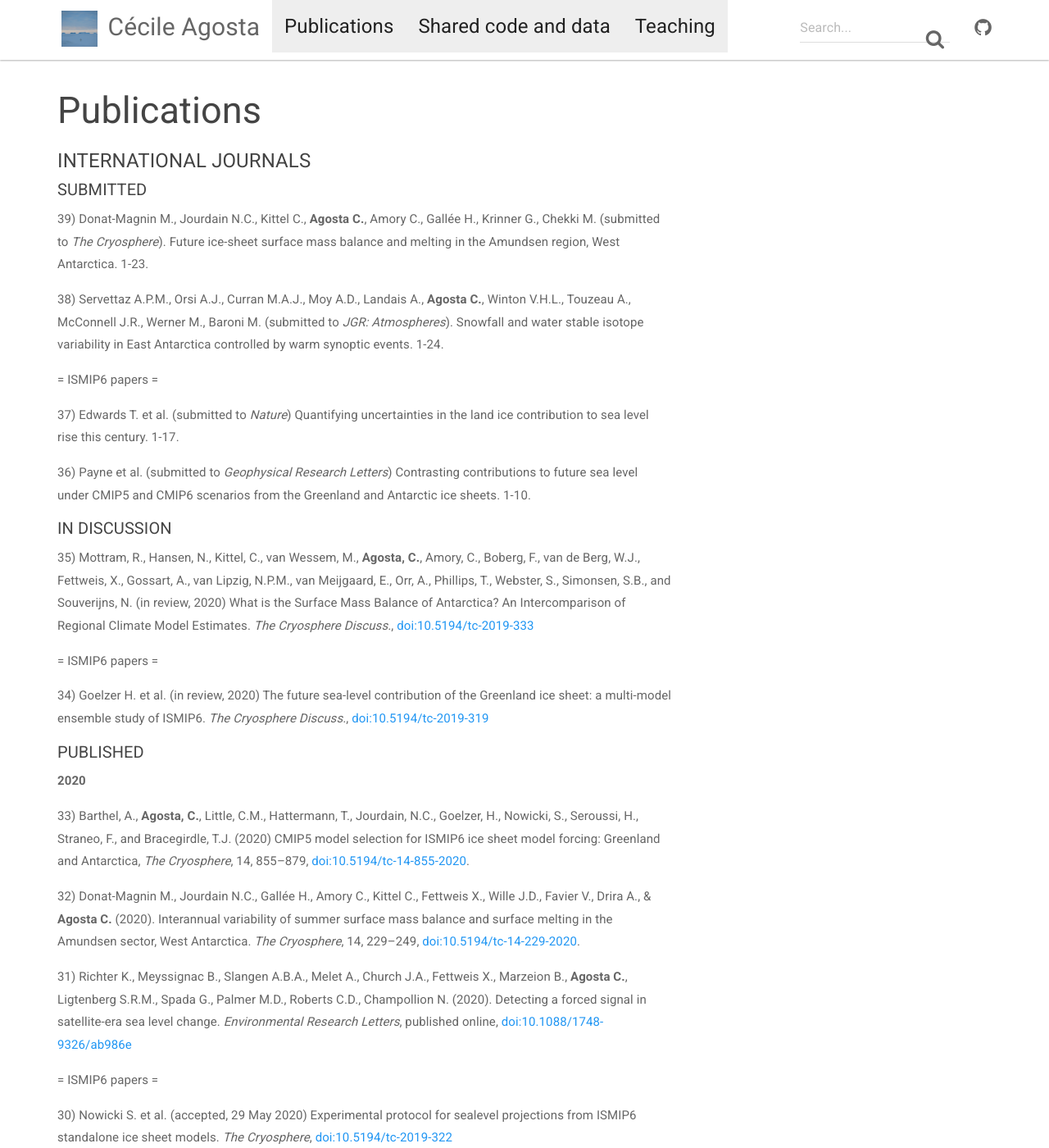
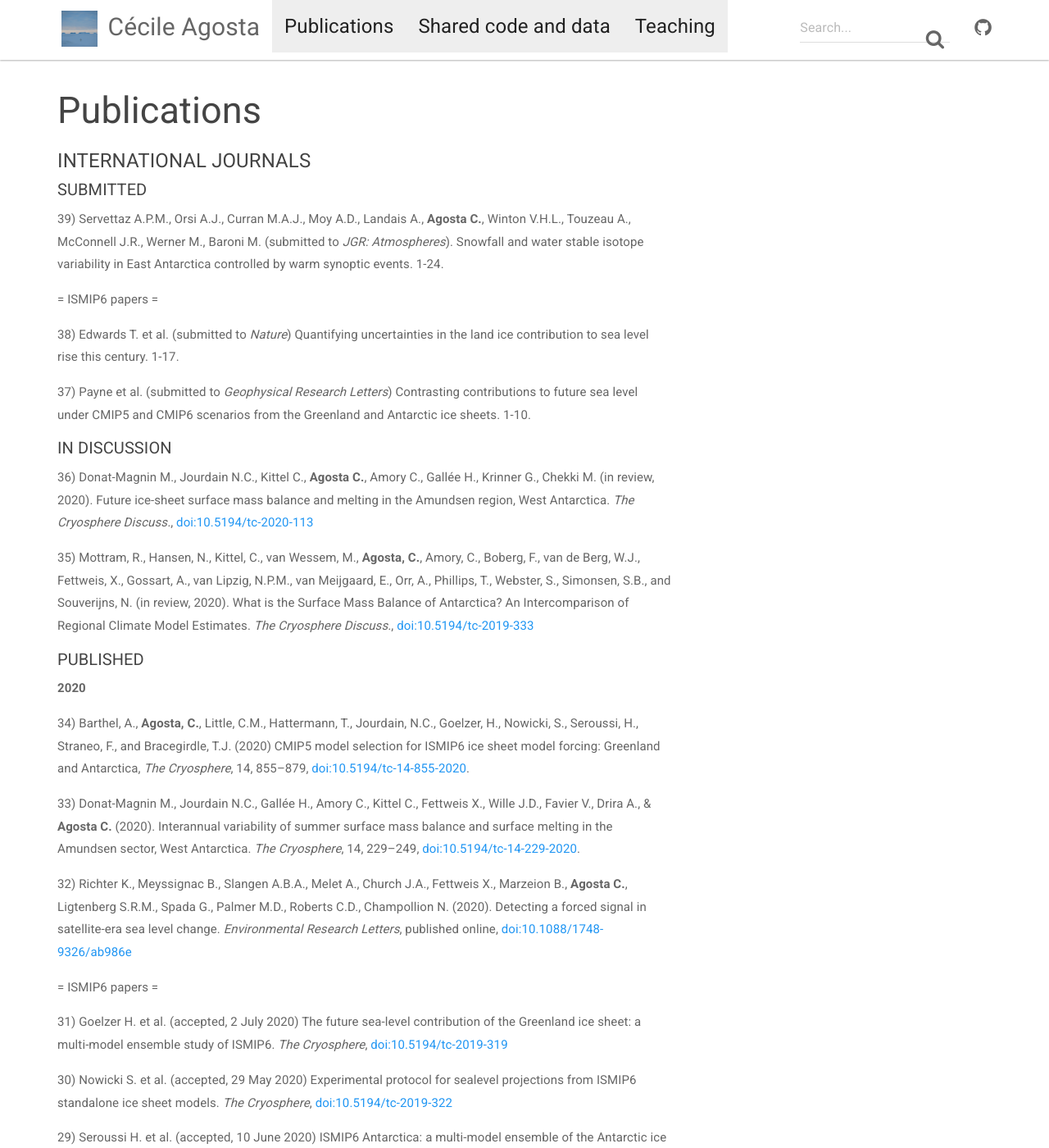
Before and after one commit to cecileagosta/cecileagosta.github.io, a Jekyll site: the page built from _docs/publications.md, in a window 1280 px wide and 1400 px high. Shown: the whole window at 82% size. Built offline with Jekyll 4.4.1, drawn with Linux system fonts in a browser that asks for light colours; nearby versions of some CDN libraries; some of the changed text lies outside the part shown.

Commit message:
Update publications.md

```diff
--- a/_docs/publications.md
+++ b/_docs/publications.md
@@ -7,41 +7,39 @@ permalink: /publications/
 
 ##### SUBMITTED
 
-39) Donat-Magnin M., Jourdain N.C., Kittel C., **Agosta C.**, Amory C., Gallée H., Krinner G., Chekki M. (submitted to *The Cryosphere*). Future ice-sheet surface mass balance and melting in the Amundsen region, West Antarctica. 1-23.
-
-38) Servettaz A.P.M., Orsi A.J., Curran M.A.J., Moy A.D., Landais A., **Agosta C.**, Winton V.H.L., Touzeau A., McConnell J.R., Werner M., Baroni M. (submitted to *JGR: Atmospheres*). Snowfall and water stable isotope variability in East Antarctica controlled by warm synoptic events. 1-24.
+39) Servettaz A.P.M., Orsi A.J., Curran M.A.J., Moy A.D., Landais A., **Agosta C.**, Winton V.H.L., Touzeau A., McConnell J.R., Werner M., Baroni M. (submitted to *JGR: Atmospheres*). Snowfall and water stable isotope variability in East Antarctica controlled by warm synoptic events. 1-24.
 
 = ISMIP6 papers =
 
-37) Edwards T. et al. (submitted to *Nature*) Quantifying uncertainties in the land ice contribution to sea level rise this century. 1-17.
+38) Edwards T. et al. (submitted to *Nature*) Quantifying uncertainties in the land ice contribution to sea level rise this century. 1-17.
 
-36) Payne et al. (submitted to *Geophysical Research Letters*) Contrasting contributions to future sea level under CMIP5 and CMIP6 scenarios from the Greenland and Antarctic ice sheets. 1-10.
+37) Payne et al. (submitted to *Geophysical Research Letters*) Contrasting contributions to future sea level under CMIP5 and CMIP6 scenarios from the Greenland and Antarctic ice sheets. 1-10.
 
 
 ##### IN DISCUSSION
 
-35) Mottram, R., Hansen, N., Kittel, C., van Wessem, M., **Agosta, C.**, Amory, C., Boberg, F., van de Berg, W.J., Fettweis, X., Gossart, A., van Lipzig, N.P.M., van Meijgaard, E., Orr, A., Phillips, T., Webster, S., Simonsen, S.B., and Souverijns, N. (in review, 2020) What is the Surface Mass Balance of Antarctica? An Intercomparison of Regional Climate Model Estimates. *The Cryosphere Discuss.*, [doi:10.5194/tc-2019-333](https://doi.org/10.5194/tc-2019-333)
+36) Donat-Magnin M., Jourdain N.C., Kittel C., **Agosta C.**, Amory C., Gallée H., Krinner G., Chekki M. (in review, 2020). Future ice-sheet surface mass balance and melting in the Amundsen region, West Antarctica. *The Cryosphere Discuss.*, [doi:10.5194/tc-2020-113](https://tc.copernicus.org/preprints/tc-2020-113/)
 
-= ISMIP6 papers =
-
-34) Goelzer H. et al. (in review, 2020) The future sea-level contribution of the Greenland ice sheet: a multi-model ensemble study of ISMIP6. *The Cryosphere Discuss.*, [doi:10.5194/tc-2019-319](https://doi.org/10.5194/tc-2019-319)
+35) Mottram, R., Hansen, N., Kittel, C., van Wessem, M., **Agosta, C.**, Amory, C., Boberg, F., van de Berg, W.J., Fettweis, X., Gossart, A., van Lipzig, N.P.M., van Meijgaard, E., Orr, A., Phillips, T., Webster, S., Simonsen, S.B., and Souverijns, N. (in review, 2020). What is the Surface Mass Balance of Antarctica? An Intercomparison of Regional Climate Model Estimates. *The Cryosphere Discuss.*, [doi:10.5194/tc-2019-333](https://doi.org/10.5194/tc-2019-333)
 
 
 ##### PUBLISHED
 
 **2020**
 
-33) Barthel, A., **Agosta, C.**, Little, C.M., Hattermann, T., Jourdain, N.C., Goelzer, H., Nowicki, S., Seroussi, H., Straneo, F., and Bracegirdle, T.J. (2020) CMIP5 model selection for ISMIP6 ice sheet model forcing: Greenland and Antarctica, *The Cryosphere*, 14, 855–879, [doi:10.5194/tc-14-855-2020](https://doi.org/10.5194/tc-14-855-2020).
+34) Barthel, A., **Agosta, C.**, Little, C.M., Hattermann, T., Jourdain, N.C., Goelzer, H., Nowicki, S., Seroussi, H., Straneo, F., and Bracegirdle, T.J. (2020) CMIP5 model selection for ISMIP6 ice sheet model forcing: Greenland and Antarctica, *The Cryosphere*, 14, 855–879, [doi:10.5194/tc-14-855-2020](https://doi.org/10.5194/tc-14-855-2020).
 
-32) Donat-Magnin M., Jourdain N.C., Gallée H., Amory C., Kittel C., Fettweis X., Wille J.D., Favier V., Drira A., & **Agosta C.** (2020). Interannual variability of summer surface mass balance and surface melting in the Amundsen sector, West Antarctica. *The Cryosphere*, 14, 229–249, [doi:10.5194/tc-14-229-2020](https://doi.org/10.5194/tc-14-229-2020).
+33) Donat-Magnin M., Jourdain N.C., Gallée H., Amory C., Kittel C., Fettweis X., Wille J.D., Favier V., Drira A., & **Agosta C.** (2020). Interannual variability of summer surface mass balance and surface melting in the Amundsen sector, West Antarctica. *The Cryosphere*, 14, 229–249, [doi:10.5194/tc-14-229-2020](https://doi.org/10.5194/tc-14-229-2020).
 
-31) Richter K., Meyssignac B., Slangen A.B.A., Melet A., Church J.A., Fettweis X., Marzeion B., **Agosta C.**, Ligtenberg S.R.M., Spada G., Palmer M.D., Roberts C.D., Champollion N. (2020). Detecting a forced signal in satellite-era sea level change. *Environmental Research Letters*, published online, [doi:10.1088/1748-9326/ab986e](https://doi.org/10.1088/1748-9326/ab986e)
+32) Richter K., Meyssignac B., Slangen A.B.A., Melet A., Church J.A., Fettweis X., Marzeion B., **Agosta C.**, Ligtenberg S.R.M., Spada G., Palmer M.D., Roberts C.D., Champollion N. (2020). Detecting a forced signal in satellite-era sea level change. *Environmental Research Letters*, published online, [doi:10.1088/1748-9326/ab986e](https://doi.org/10.1088/1748-9326/ab986e)
 
 = ISMIP6 papers =
 
+31) Goelzer H. et al. (accepted, 2 July 2020) The future sea-level contribution of the Greenland ice sheet: a multi-model ensemble study of ISMIP6. *The Cryosphere*, [doi:10.5194/tc-2019-319](https://doi.org/10.5194/tc-2019-319)
+
 30) Nowicki S. et al. (accepted, 29 May 2020) Experimental protocol for sealevel projections from ISMIP6 standalone ice sheet models. *The Cryosphere*, [doi:10.5194/tc-2019-322](https://doi.org/10.5194/tc-2019-322)
 
-29) Seroussi H. et al. (accepted, 10 June 2020) ISMIP6 Antarctica: a multi-model ensemble of the Antarctic ice sheet evolution over the 21st century. *The Cryosphere Discuss.*, [doi:10.5194/tc-2019-324](https://doi.org/10.5194/tc-2019-324)
+29) Seroussi H. et al. (accepted, 10 June 2020) ISMIP6 Antarctica: a multi-model ensemble of the Antarctic ice sheet evolution over the 21st century. *The Cryosphere*, [doi:10.5194/tc-2019-324](https://doi.org/10.5194/tc-2019-324)
 
 **2019**
 
```
